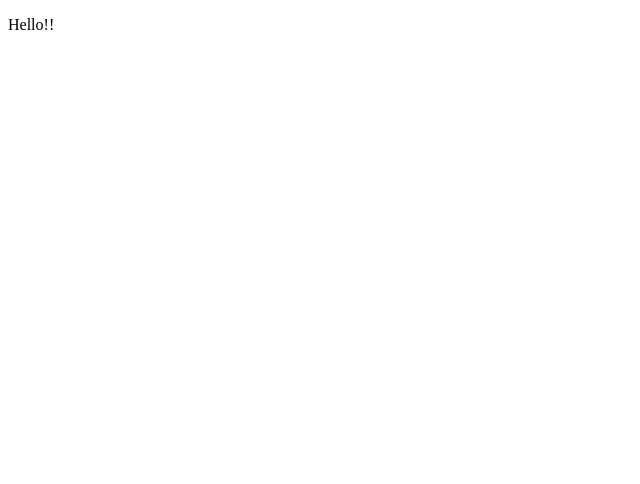
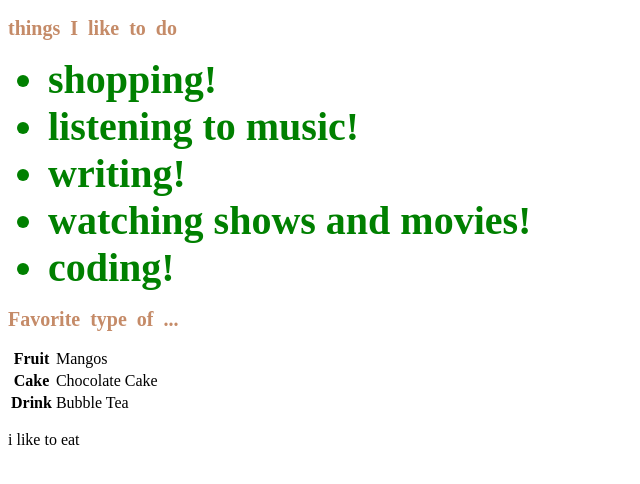
Before and after one commit to eel1017/website, a plain HTML site: page index.html in a window 1280 px wide. Shown: the whole page, without its empty margins (0-640 px from the left). Drawn offline with Linux system fonts and the light colour scheme.

Commit message:
Update index.html

```diff
--- a/index.html
+++ b/index.html
@@ -1,5 +1,54 @@
 <!DOCTYPE html>
 
+<head>
+	<title>Hello!! </title>
+
+	<style>
+		h2{
+			color: #C58B68;
+			font-weight: bold;
+			word-spacing: 5px;
+			font-size: 20px;
+		}
+		li{
+			color: green;
+			font-weight: bold;
+			font-size: 40px;
+		}
+
+	</style>
+</head>
+
+
+
+
 <html>
-  <p>Hello!!</p>
+
+	<h2>things I like to do</h2> <!-- unordered list example -->
+	<ul>
+		<li>shopping!</li>
+		<li>listening to music!</li>
+		<li>writing!</li>
+		<li>watching shows and movies!</li>
+		<li>coding!</li>
+	</ul>
+
+	<h2>Favorite type of ...</h2>
+	<table>
+	  <tr>
+	    <th>Fruit</th>
+	    <td>Mangos</td>
+	  </tr>
+	  <tr>
+	    <th>Cake</th>
+	    <td>Chocolate Cake</td>
+	  </tr>
+	  <tr>
+	    <th>Drink</th>
+	    <td>Bubble Tea</td>
+	  </tr>
+	</table>
+
+	<p>i like to eat</p>
+
 </html>
```
